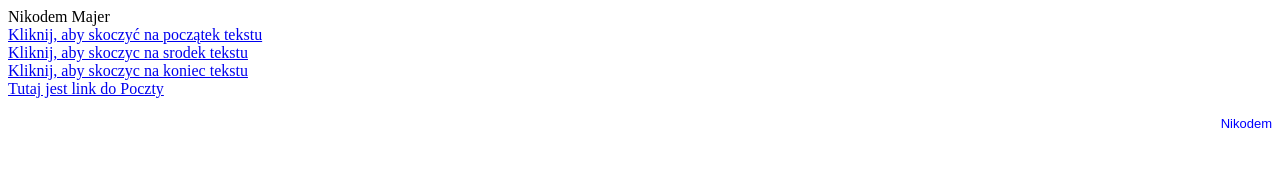
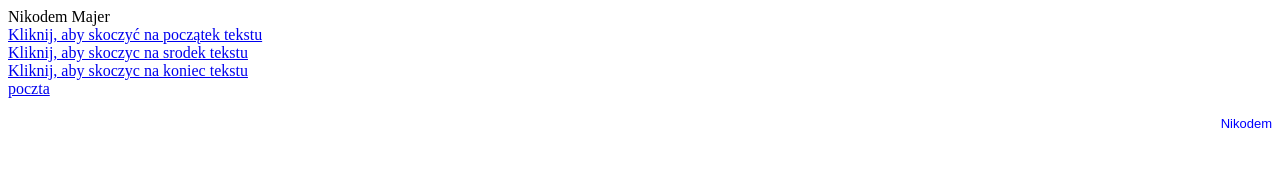
Before and after one commit to nikos41111/tak, a plain HTML site: page index.html in a window 1280 px wide. Shown: the top 170 px of the page. Drawn offline with Linux system fonts and the light colour scheme.

Commit message:
index.html

```diff
--- a/index.html
+++ b/index.html
@@ -12,7 +12,7 @@
  <a href="#skok_poczatek">Kliknij, aby skoczyć na początek tekstu</br></a>
  <a href="#skok_srodek">Kliknij, aby skoczyc na srodek tekstu</br></a>
  <a href="#skok_koniec">Kliknij, aby skoczyc na koniec tekstu</br></a>
- <A HREF="file:///C:/Users/2K_1/Desktop/witryny/poczta_majer.html"> Tutaj jest link do Poczty </A>
+ <A HREF="poczta_majer"> poczta </A>
 
  <p align="right"> <font color="blue" size="2" face="Arial"> Nikodem </font> </p> <br>
  <p align="right"> <font color="yellow" size="2" face="Arial"> Nikodem </font> </p> <br>
```
